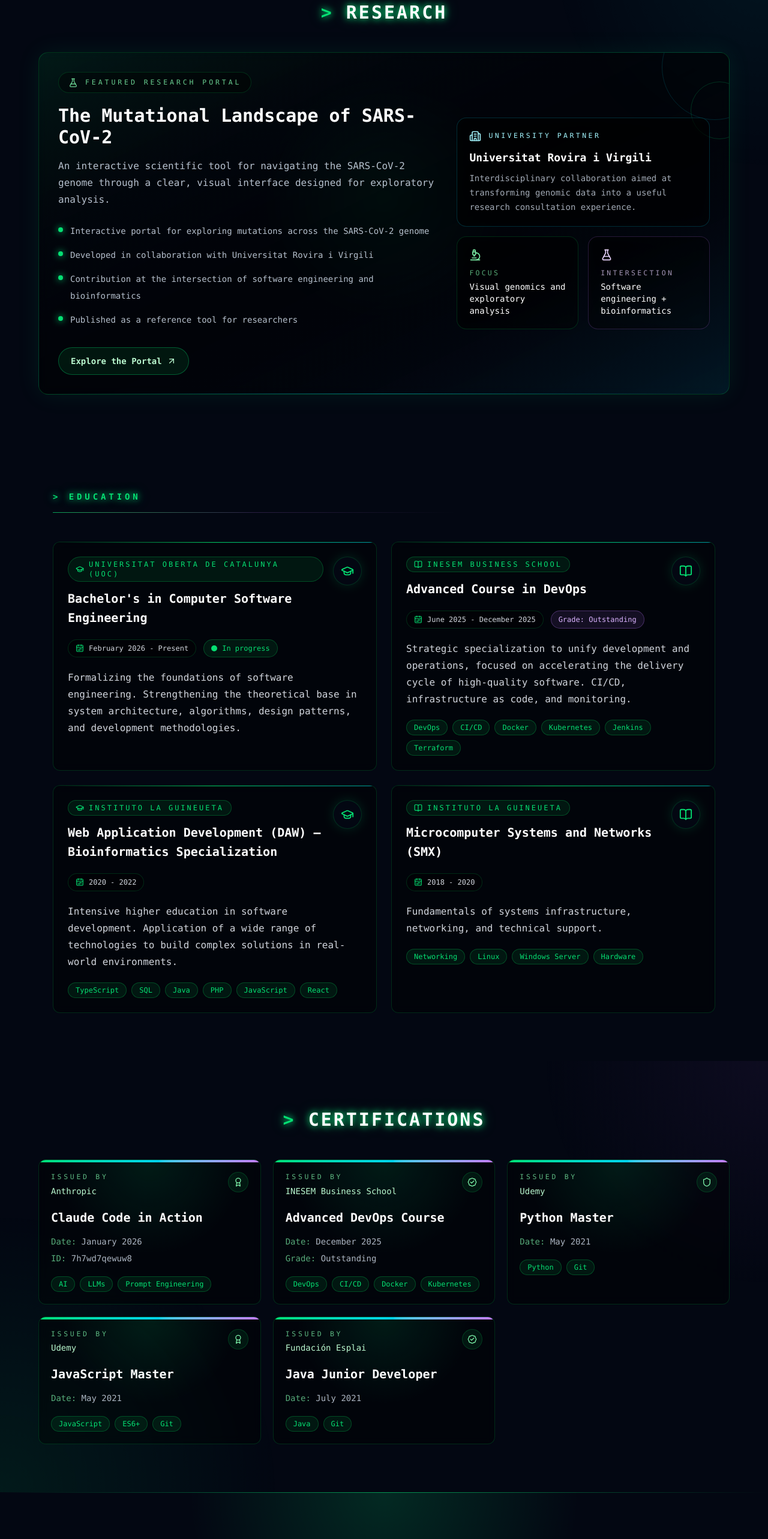
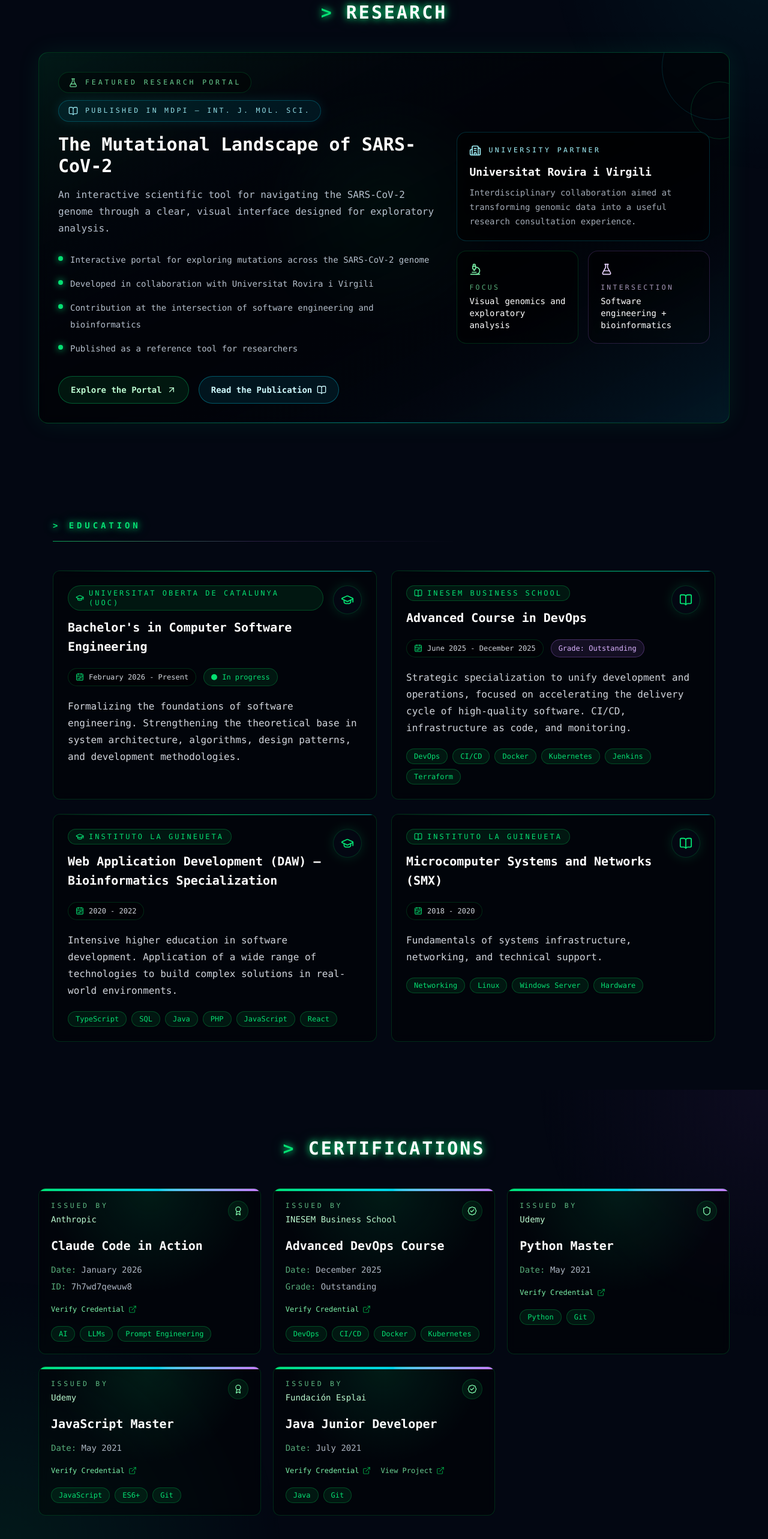
Before and after one commit to rubenmtzb/rubenmtzb.github.io, a React (Vite) app: page / in a window 1280 px wide. Shown: the part 6220-8786 px from the top of the page at 60% size. Built offline with nearby package versions, Linux system fonts and the light colour scheme.

Commit message:
feat: add certification verification links and MDPI publication to research
Co-authored-by: Copilot <223556219+Copilot@users.noreply.github.com>

```diff
--- a/src/components/Certifications.jsx
+++ b/src/components/Certifications.jsx
@@ -1,5 +1,5 @@
 import { motion } from 'framer-motion'
-import { Award, BadgeCheck, Shield } from 'lucide-react'
+import { Award, BadgeCheck, ExternalLink, Shield } from 'lucide-react'
 import { useLanguage } from '../i18n/LanguageContext'
 
 const translations = {
@@ -9,12 +9,15 @@ const translations = {
     dateLabel: 'Date',
     idLabel: 'ID',
     gradeLabel: 'Grade',
+    verifyLabel: 'Verify Credential',
+    projectLabel: 'View Project',
     certs: [
       {
         title: 'Claude Code in Action',
         issuer: 'Anthropic',
         date: 'January 2026',
         id: '7h7wd7qewuw8',
+        verifyUrl: 'https://verify.skilljar.com/c/7h7wd7qewuw8',
         tags: ['AI', 'LLMs', 'Prompt Engineering'],
       },
       {
@@ -22,24 +25,29 @@ const translations = {
         issuer: 'INESEM Business School',
         date: 'December 2025',
         note: 'Outstanding',
+        verifyUrl: 'https://app.educasign.ai/validation/a2822919-7a1d-4679-861b-1c775147b901',
         tags: ['DevOps', 'CI/CD', 'Docker', 'Kubernetes'],
       },
       {
         title: 'Python Master',
         issuer: 'Udemy',
         date: 'May 2021',
+        verifyUrl: 'https://www.udemy.com/certificate/UC-b5584cc7-094b-428d-a0c3-55a42951a908/',
         tags: ['Python', 'Git'],
       },
       {
         title: 'JavaScript Master',
         issuer: 'Udemy',
         date: 'May 2021',
+        verifyUrl: 'https://www.udemy.com/certificate/UC-4e22184f-f814-40fe-8016-d75f4dd57edf/',
         tags: ['JavaScript', 'ES6+', 'Git'],
       },
       {
         title: 'Java Junior Developer',
         issuer: 'Fundación Esplai',
         date: 'July 2021',
+        verifyUrl: 'https://badgr.com/public/assertions/K-E-j1zsTliUHrkekOoVBg',
+        projectUrl: 'https://www.youtube.com/watch?v=L_G46DBG7Qc',
         tags: ['Java', 'Git'],
       },
     ],
@@ -50,12 +58,15 @@ const translations = {
     dateLabel: 'Fecha',
     idLabel: 'ID',
     gradeLabel: 'Nota',
+    verifyLabel: 'Verificar Credencial',
+    projectLabel: 'Ver Proyecto',
     certs: [
       {
         title: 'Claude Code in Action',
         issuer: 'Anthropic',
         date: 'Enero 2026',
         id: '7h7wd7qewuw8',
+        verifyUrl: 'https://verify.skilljar.com/c/7h7wd7qewuw8',
         tags: ['AI', 'LLMs', 'Prompt Engineering'],
       },
       {
@@ -63,24 +74,29 @@ const translations = {
         issuer: 'INESEM Business School',
         date: 'Diciembre 2025',
         note: 'Sobresaliente',
+        verifyUrl: 'https://app.educasign.ai/validation/a2822919-7a1d-4679-861b-1c775147b901',
         tags: ['DevOps', 'CI/CD', 'Docker', 'Kubernetes'],
       },
       {
         title: 'Master en Python',
         issuer: 'Udemy',
         date: 'Mayo 2021',
+        verifyUrl: 'https://www.udemy.com/certificate/UC-b5584cc7-094b-428d-a0c3-55a42951a908/',
         tags: ['Python', 'Git'],
       },
       {
         title: 'Master en JavaScript',
         issuer: 'Udemy',
         date: 'Mayo 2021',
+        verifyUrl: 'https://www.udemy.com/certificate/UC-4e22184f-f814-40fe-8016-d75f4dd57edf/',
         tags: ['JavaScript', 'ES6+', 'Git'],
       },
       {
         title: 'Java Junior Developer',
         issuer: 'Fundación Esplai',
         date: 'Julio 2021',
+        verifyUrl: 'https://badgr.com/public/assertions/K-E-j1zsTliUHrkekOoVBg',
+        projectUrl: 'https://www.youtube.com/watch?v=L_G46DBG7Qc',
         tags: ['Java', 'Git'],
       },
     ],
@@ -183,6 +199,31 @@ export default function Certifications() {
                     ) : null}
                   </div>
 
+                  <div className="mt-5 flex flex-wrap items-center gap-4 text-xs font-medium">
+                    {certification.verifyUrl ? (
+                      <a
+                        href={certification.verifyUrl}
+                        target="_blank"
+                        rel="noreferrer"
+                        className="group inline-flex items-center gap-1.5 text-green-300 transition-colors hover:text-green-200"
+                      >
+                        <span>{t.verifyLabel}</span>
+                        <ExternalLink className="h-3.5 w-3.5 text-green-500/70 transition-transform duration-300 group-hover:-translate-y-0.5 group-hover:translate-x-0.5" />
+                      </a>
+                    ) : null}
+                    {certification.projectUrl ? (
+                      <a
+                        href={certification.projectUrl}
+                        target="_blank"
+                        rel="noreferrer"
+                        className="group inline-flex items-center gap-1.5 text-green-300/85 transition-colors hover:text-green-200"
+                      >
+                        <span>{t.projectLabel}</span>
+                        <ExternalLink className="h-3.5 w-3.5 text-green-500/70 transition-transform duration-300 group-hover:-translate-y-0.5 group-hover:translate-x-0.5" />
+                      </a>
+                    ) : null}
+                  </div>
+
                   <div className="mt-5 flex flex-wrap gap-2">
                     {certification.tags.map((tag) => (
                       <span key={tag} className="bg-green-500/10 text-green-400 border border-green-500/30 rounded-full px-3 py-1 text-xs">
--- a/src/components/Research.jsx
+++ b/src/components/Research.jsx
@@ -1,11 +1,12 @@
 import { motion } from 'framer-motion'
-import { ArrowUpRight, Building2, FlaskConical, Microscope } from 'lucide-react'
+import { ArrowUpRight, BookOpen, Building2, FlaskConical, Microscope } from 'lucide-react'
 import { useLanguage } from '../i18n/LanguageContext'
 
 const translations = {
   en: {
     title: 'RESEARCH',
     badge: 'Featured research portal',
+    articleBadge: 'Published in MDPI — Int. J. Mol. Sci.',
     mainTitle: 'The Mutational Landscape of SARS-CoV-2',
     description:
       'An interactive scientific tool for navigating the SARS-CoV-2 genome through a clear, visual interface designed for exploratory analysis.',
@@ -16,6 +17,7 @@ const translations = {
       'Published as a reference tool for researchers',
     ],
     ctaButton: 'Explore the Portal',
+    articleButton: 'Read the Publication',
     partnerLabel: 'University partner',
     partnerName: 'Universitat Rovira i Virgili',
     partnerDesc:
@@ -28,6 +30,7 @@ const translations = {
   es: {
     title: 'INVESTIGACIÓN',
     badge: 'Portal de investigación destacado',
+    articleBadge: 'Publicado en MDPI — Int. J. Mol. Sci.',
     mainTitle: 'The Mutational Landscape of SARS-CoV-2',
     description:
       'Una herramienta científica interactiva para navegar el genoma del SARS-CoV-2 desde una interfaz clara, visual y pensada para análisis exploratorio.',
@@ -38,6 +41,7 @@ const translations = {
       'Publicado como herramienta de referencia para investigadores',
     ],
     ctaButton: 'Explorar el Portal',
+    articleButton: 'Leer la Publicación',
     partnerLabel: 'Universidad colaboradora',
     partnerName: 'Universitat Rovira i Virgili',
     partnerDesc:
@@ -84,9 +88,15 @@ export default function Research() {
 
           <div className="relative grid gap-8 lg:grid-cols-[1.2fr_0.8fr] lg:items-center">
             <div>
-              <div className="mb-5 inline-flex items-center gap-3 rounded-full border border-green-500/20 bg-black/40 px-4 py-2 text-green-300/85">
+              <div className="mb-5 flex flex-wrap items-center gap-3">
+                <div className="inline-flex items-center gap-3 rounded-full border border-green-500/20 bg-black/40 px-4 py-2 text-green-300/85">
                   <FlaskConical className="h-4 w-4" />
                   <span className="text-[0.72rem] uppercase tracking-[0.34em]">{t.badge}</span>
+                </div>
+                <div className="inline-flex items-center gap-3 rounded-full border border-cyan-400/25 bg-cyan-500/10 px-4 py-2 text-cyan-200/90 shadow-[0_0_20px_rgba(34,211,238,0.12)]">
+                  <BookOpen className="h-4 w-4" />
+                  <span className="text-[0.72rem] uppercase tracking-[0.28em]">{t.articleBadge}</span>
+                </div>
               </div>
 
               <h3 className="max-w-2xl text-2xl font-bold text-white md:text-3xl">{t.mainTitle}</h3>
@@ -102,15 +112,26 @@ export default function Research() {
                 ))}
               </div>
 
+              <div className="mt-8 flex flex-wrap items-center gap-4">
                 <a
                   href="http://sarscov2-mutation-portal.urv.cat"
                   target="_blank"
                   rel="noreferrer"
-                className="mt-8 inline-flex items-center gap-2 rounded-full border border-green-400/35 bg-green-500/10 px-5 py-3 text-sm font-semibold text-green-200 transition hover:-translate-y-0.5 hover:border-green-300/55 hover:bg-green-500/15"
+                  className="inline-flex items-center gap-2 rounded-full border border-green-400/35 bg-green-500/10 px-5 py-3 text-sm font-semibold text-green-200 transition hover:-translate-y-0.5 hover:border-green-300/55 hover:bg-green-500/15"
                 >
                   {t.ctaButton}
                   <ArrowUpRight className="h-4 w-4" />
                 </a>
+                <a
+                  href="https://www.mdpi.com/1422-0067/24/10/9072"
+                  target="_blank"
+                  rel="noreferrer"
+                  className="inline-flex items-center gap-2 rounded-full border border-cyan-400/35 bg-cyan-500/10 px-5 py-3 text-sm font-semibold text-cyan-100 transition hover:-translate-y-0.5 hover:border-cyan-300/55 hover:bg-cyan-500/15"
+                >
+                  {t.articleButton}
+                  <BookOpen className="h-4 w-4" />
+                </a>
+              </div>
             </div>
 
             <div className="space-y-4">
```
Lines whose indentation alone changed are shown as unchanged.
